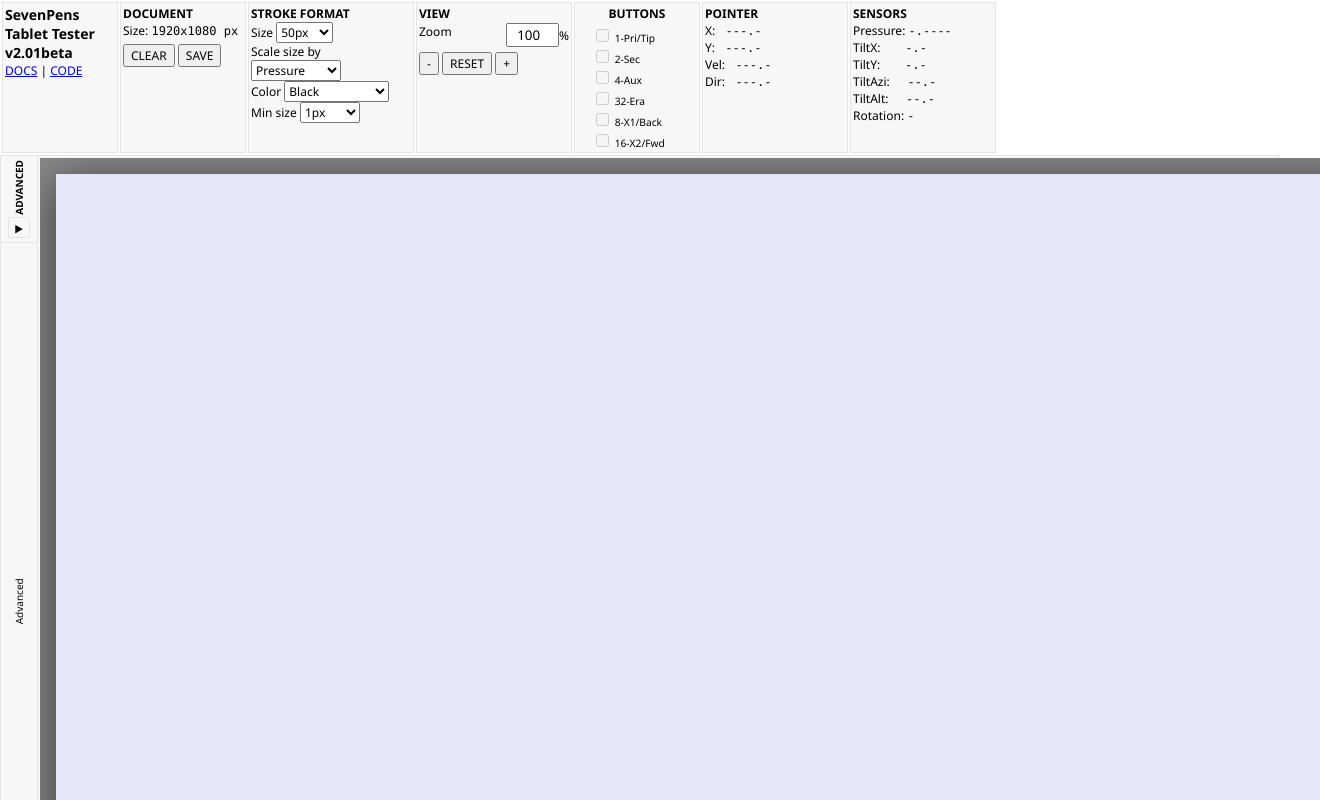
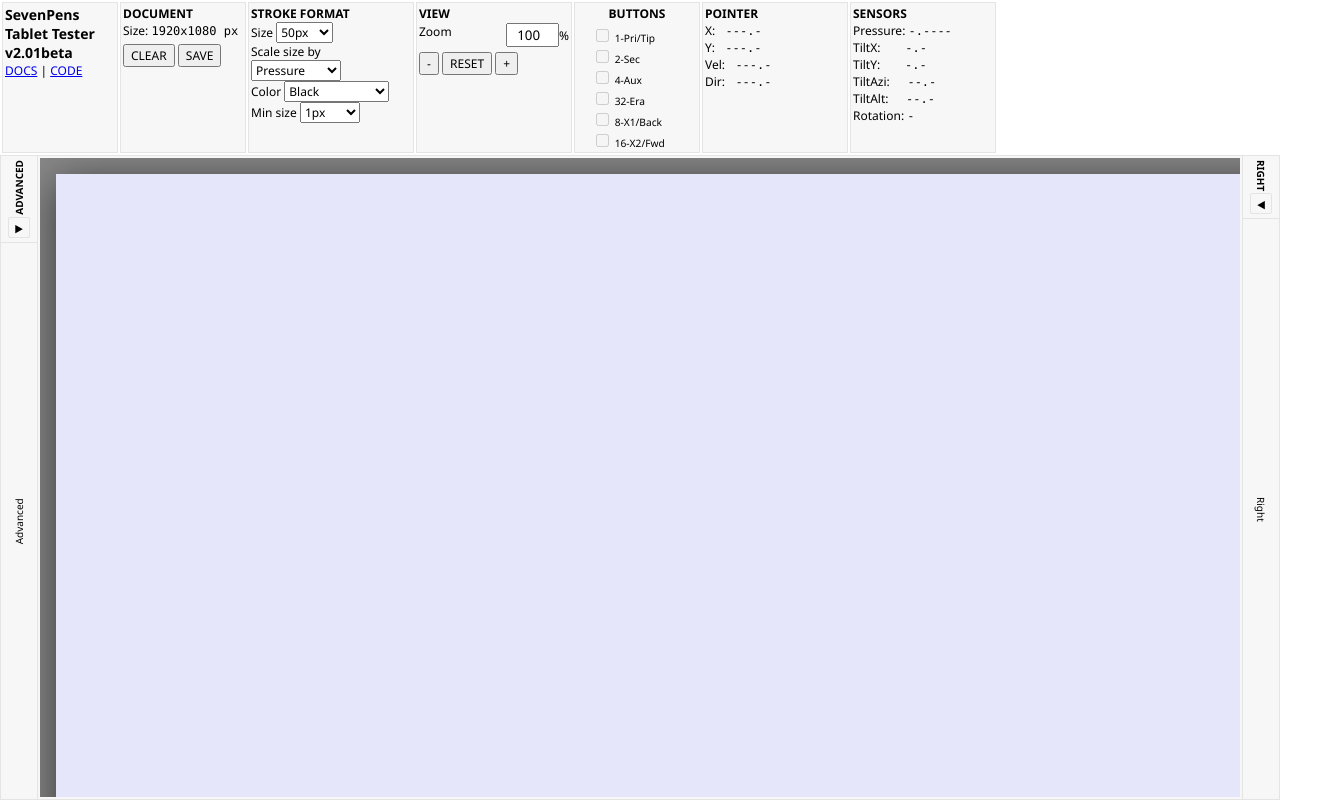
Before and after one commit to TheSevenPens/WebTabletTester, a Svelte app: page / in a window 1280 px wide. Shown: the top 800 px of the page, 1320 px wide, since content can reach past the window. Built offline with nearby package versions, Linux system fonts and the light colour scheme.

Commit message:
Added a right panel

```diff
--- a/src/App.svelte
+++ b/src/App.svelte
@@ -7,6 +7,7 @@
     import PointerStatsPanel from './components/PointerStatsPanel.svelte';
     import SensorsPanel from './components/SensorsPanel.svelte';
     import AdvancedSettingsPanel from './components/AdvancedSettingsPanel.svelte';
+    import RightSettingsPanel from './components/RightSettingsPanel.svelte';
     import StrokeStatsPanel from './components/StrokeStatsPanel.svelte';
     import CanvasArea from './components/CanvasArea.svelte';
     import ViewPanel from './components/ViewPanel.svelte';
@@ -55,5 +56,7 @@
         <div class="controlscolumn" id="canvasColumn">
             <CanvasArea bind:this={canvasAreaRef} bind:canvas={mainCanvas} />
         </div>
+
+        <RightSettingsPanel />
     </div>
 </div>
--- a/src/app.css
+++ b/src/app.css
@@ -176,6 +176,11 @@ div.controlscolumn#strokeStatsPanel {
         width 0.2s ease;
 }
 
+.advanced-panel--right {
+    border-right: 1px solid var(--panel-border);
+    border-left: none;
+}
+
 .advanced-panel.minimized {
     flex: 0 0 var(--advanced-panel-minimized-width);
     width: var(--advanced-panel-minimized-width);
@@ -209,6 +214,11 @@ div.controlscolumn#strokeStatsPanel {
     transform: rotate(180deg);
     white-space: nowrap;
     font-size: 10px;
+}
+
+.advanced-panel--right.minimized .advanced-panel-title {
+    writing-mode: vertical-lr;
+    transform: none;
 }
 
 .advanced-panel-toggle {
@@ -300,6 +310,11 @@ div.controlscolumn#strokeStatsPanel {
     background-color: #eee;
 }
 
+.advanced-panel-minimized-label--right {
+    writing-mode: vertical-lr;
+    transform: none;
+}
+
 #canvasColumn {
     flex: 1;
     min-width: 0;
--- a/src/components/AdvancedSettingsPanel.svelte
+++ b/src/components/AdvancedSettingsPanel.svelte
@@ -12,8 +12,6 @@
     import SmoothingSettings from './SmoothingSettings.svelte';
     import QuantizationSettings from './QuantizationSettings.svelte';
     import CurveSettings from './CurveSettings.svelte';
-    import BackgroundSettings from './BackgroundSettings.svelte';
-    import ConfigSettings from './ConfigSettings.svelte';
 
     const minimized = writable(true);
     function toggleMinimized() {
@@ -52,8 +50,6 @@
             <SmoothingSettings />
             <QuantizationSettings />
             <CurveSettings />
-            <BackgroundSettings />
-            <ConfigSettings />
 
             <div style="text-align: center; margin-top: 10px; margin-bottom: 10px;">
                 <button type="button" onclick={resetAdvancedSettings}>RESET</button>
--- a/src/components/CanvasArea.svelte
+++ b/src/components/CanvasArea.svelte
@@ -321,8 +321,8 @@
 <style>
     .canvas-viewport {
         position: relative;
-        width: 100vw;
-        height: 100vh; /* Actually this should ideally match outer constraints. For now give it large flex size. */
+        width: 100%;
+        height: 100%;
         overflow: hidden;
         background-color: #888;
         cursor: Default;
--- /dev/null
+++ b/src/components/RightSettingsPanel.svelte
@@ -0,0 +1,42 @@
+<script lang="ts">
+    import { writable } from 'svelte/store';
+    import BackgroundSettings from './BackgroundSettings.svelte';
+    import ConfigSettings from './ConfigSettings.svelte';
+
+    const minimized = writable(true);
+
+    function toggleMinimized() {
+        minimized.update((v) => !v);
+    }
+</script>
+
+<div class="advanced-panel advanced-panel--right" class:minimized={$minimized}>
+    <div class="advanced-panel-header">
+        <span class="advanced-panel-title">RIGHT</span>
+        <button
+            type="button"
+            class="advanced-panel-toggle"
+            onclick={toggleMinimized}
+            title={$minimized ? 'Restore Right panel' : 'Minimize Right panel'}
+            aria-label={$minimized ? 'Restore Right panel' : 'Minimize Right panel'}
+        >
+            {$minimized ? '◀' : '▶'}
+        </button>
+    </div>
+
+    {#if !$minimized}
+        <div class="advanced-panel-content">
+            <BackgroundSettings />
+            <ConfigSettings />
+        </div>
+    {:else}
+        <button
+            type="button"
+            class="advanced-panel-minimized-label advanced-panel-minimized-label--right"
+            onclick={toggleMinimized}
+            title="Restore Right panel"
+        >
+            <span>Right</span>
+        </button>
+    {/if}
+</div>
```
